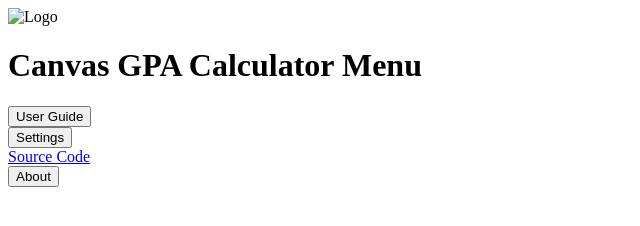
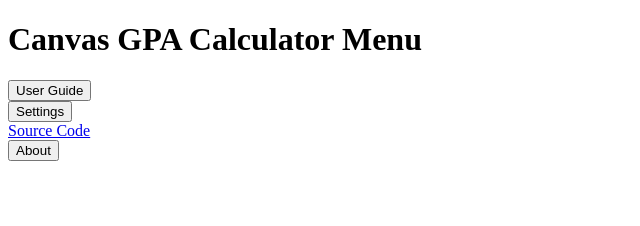
Before and after one commit to gavin-ho1/canvas-gpa-calculator, a browser extension: page menu.html in a window 1280 px wide. Shown: the whole page, without its empty margins (0-640 px from the left). Drawn offline with Linux system fonts and the light colour scheme.

Commit message:
update menu.html

```diff
--- a/menu.html
+++ b/menu.html
@@ -4,7 +4,6 @@
     <title>Canvas GPA Calculator</title>
   </head>
   <body>
-    <img scr="https://raw.githubusercontent.com/gavin-ho1/canvas-gpa-calculator/refs/heads/main/logo.png" alt="Logo">
     <h1>Canvas GPA Calculator Menu</h1>
     <div>
         <button>User Guide</button>
```
